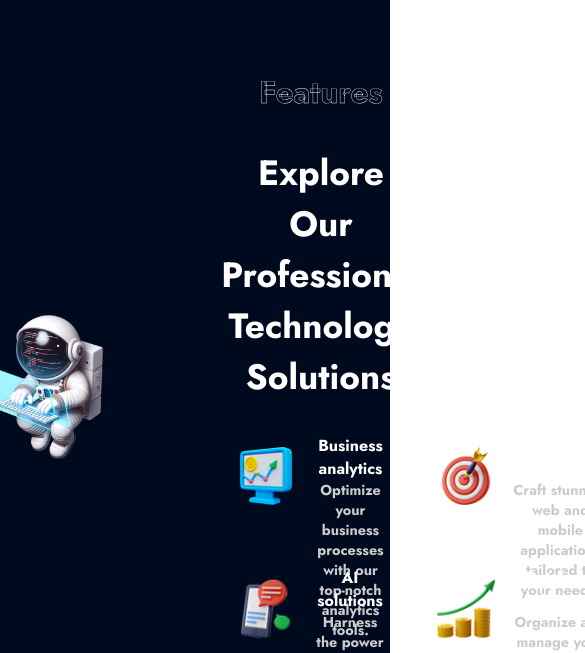
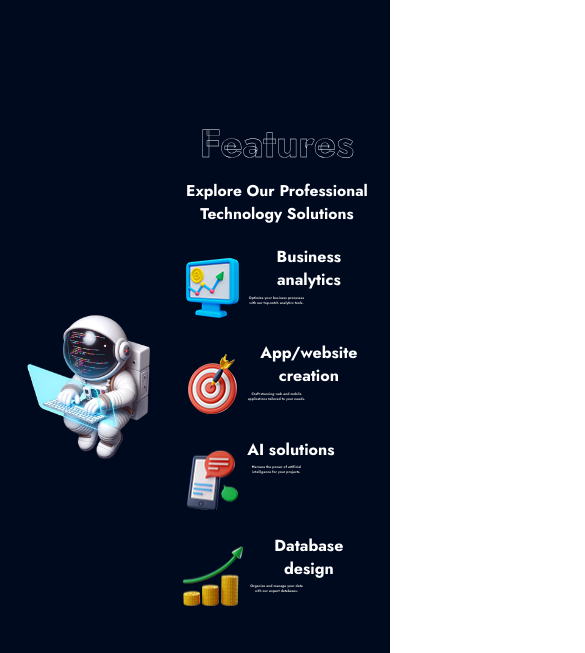
Before and after one commit to tomas-davey/ttc-app, a React (Create React App) app: page / in a window 390 px wide. Shown: the part 247-900 px from the top of the page, 585 px wide, since content can reach past the window. Built offline with nearby package versions, Linux system fonts and the light colour scheme.

Commit message:
second page is now responive (not perfect but more responsive

```diff
--- a/src/secondPage/second_page.css
+++ b/src/secondPage/second_page.css
@@ -1,7 +1,9 @@
+/* ... your other styles ... */
+
 .content-wrapper {
     padding: 1rem;
     color: #fff;
-    max-width: 50rem;
+    max-width: 50vw;
     text-align: left;
     width: 90%;
 }
@@ -9,18 +11,16 @@
 .second-page-content {
     display: flex;
     align-items: center;
-    gap: 2rem;
+    gap: 2vw;
 }
 
-.second-page-content .spaceman-image2  {
+.second-page-content .spaceman-image2 {
     height: 40vw;
-    max-height: 90vh; /* Changed from pixels to viewport height */
-    padding-right: 4rem;
-
+    max-height: 90vh;
 }
 
 .second-page-title {
-    font-size: 2.2rem;
+    font-size: 2.2vw;  /* Changed to viewport width */
     font-weight: bold;
     color: white;
     margin-bottom: 1rem;
@@ -29,47 +29,38 @@
 .grid-2x2 {
     display: grid;
     grid-template-columns: repeat(2, 1fr);
-    gap: 1rem;
+    gap: 1vw;
     width: 100%;
-    max-width: 50vw; /* Made it relative to viewport width */
+    max-width: 50vw;
 }
 
 .grid-item {
-    /* background: #1a2a3a; */
     color: white;
-    padding: 1rem;
+    padding: 1vw;
     height: 10vh;
     display: flex;
-    align-items: flex-start; /* Align to the top */
-    gap: 1rem;
+    align-items: flex-start;
+    gap: 1vw;
 }
 
-.grid-item-content { /* New Class */
-    display: flex;
-    flex-direction: column;
-    justify-content: space-between;
-    height: 100%;
+.grid-item-logo {
+    width: 15vw;
+    height: 15vw;
+    max-width: 60px;
+    max-height: 60px;
+    display: block;
+    align-self: center;
 }
 
-
-.grid-item-logo {
-    width: 15vw; /* Relative to viewport width */
-    height: 15vw;
-    max-width: 60px; /* Ensures it doesn't get too big */
-    max-height: 60px;
-    display: block;
-    align-self: center; /* Added this to center the logo vertically */
-
-}
 .grid-item-text {
-    font-weight: bold; /* Make the title bold */
-    margin-bottom: rem; /* Add some space between the title and description */
+    font-weight: bold;
+    margin-bottom: 1vw; /* Adjusted missing value */
 }
 
 .grid-item-description {
-    font-size: 0.9rem;
+    font-size: 0.9vw;
     color: #ccc;
-    max-width: 150px; /* Adjust this value based on your font size and desired appearance */
+    max-width: 15vw;
 }
 
 .features-title {
@@ -78,6 +69,29 @@
     -webkit-text-stroke-width: 0.1vw;
     -webkit-text-stroke-color: #fff;
     color: transparent;
-    margin-bottom: 2rem;
+    margin-bottom: 2vw;
     margin-top: -10vw;
 }
+
+/* Responsive Breakpoints */
+
+/* Adjusting for tablets or smaller screens */
+@media (max-width: 768px) {
+    .grid-2x2 {
+        grid-template-columns: 1fr;  /* Stack items vertically for smaller screens */
+    }
+}
+
+/* Adjusting for very small screens */
+@media (max-width: 480px) {
+    .features-title {
+        font-size: 10vw;
+    }
+    .second-page-title {
+        font-size: 4vw;
+    }
+    .grid-item-logo {
+        width: 20vw;
+        height: 20vw;
+    }
+}
```
